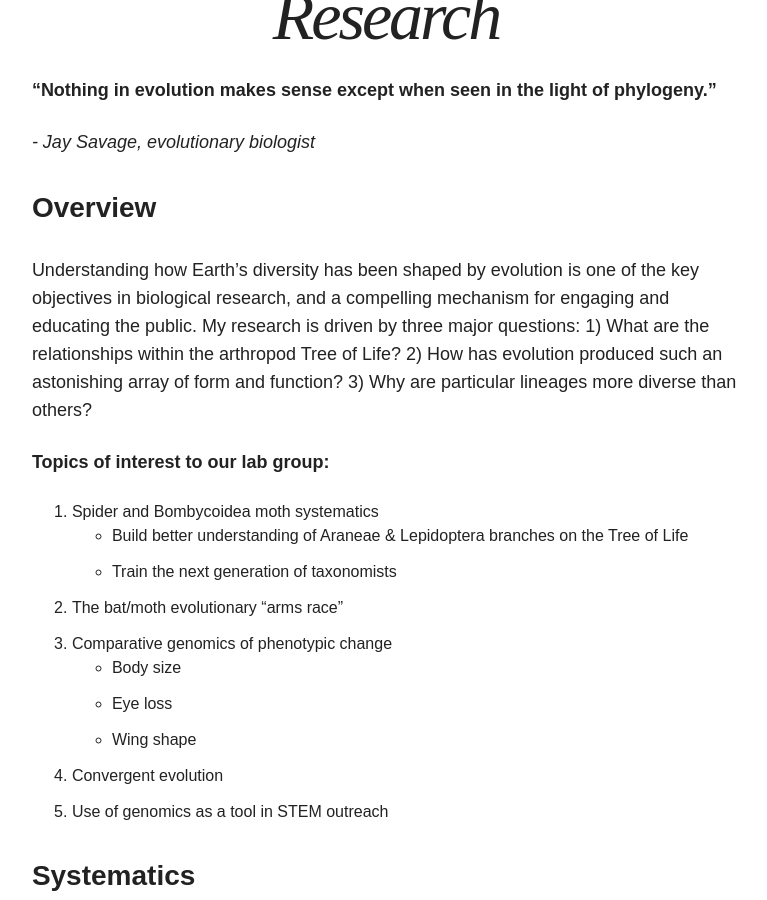
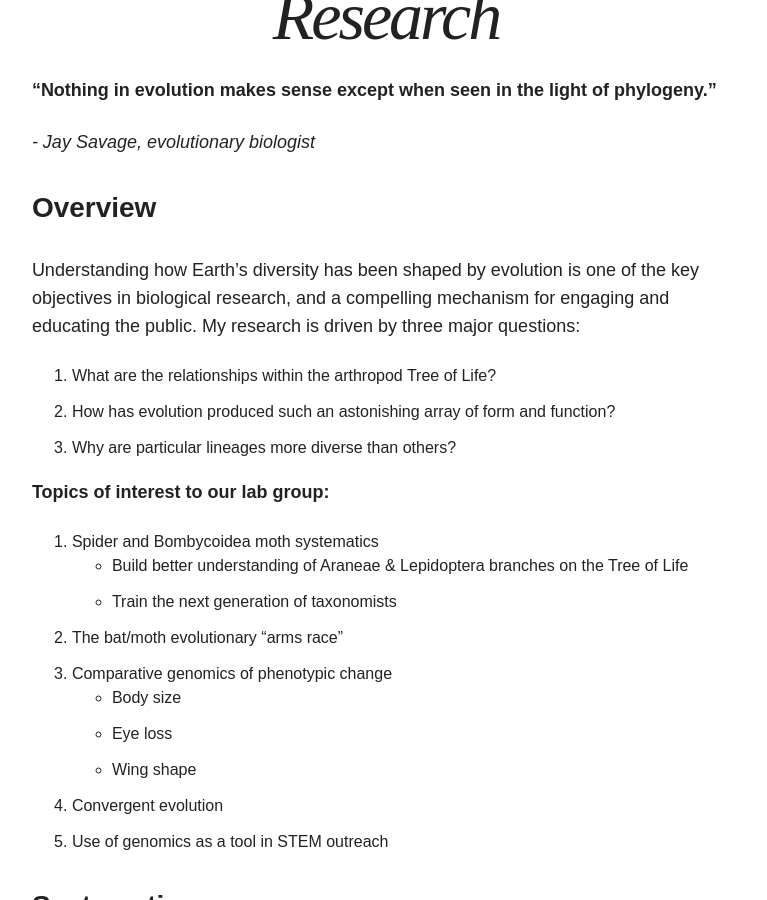
Before and after one commit to thehamiltonlab/thehamiltonlab.github.io, a Jekyll site: the page built from research/index.md, in a window 1280 px wide and 900 px high, scrolled down 675 px. Shown: the whole window, without its empty margins (254-1021 px from the left). Built offline with Jekyll 4.4.1, drawn with Linux system fonts in a browser that asks for light colours; nearby versions of some CDN libraries.

Commit message:
Update index.md

```diff
--- a/research/index.md
+++ b/research/index.md
@@ -14,9 +14,10 @@
 
 ### Overview
 Understanding how Earth's diversity has been shaped by evolution is one of the key objectives in biological research, and a compelling mechanism for engaging and educating the public. My research is driven by three major questions:
-1) What are the relationships within the arthropod Tree of Life?
-2) How has evolution produced such an astonishing array of form and function?
-3) Why are particular lineages more diverse than others?
+
+1. What are the relationships within the arthropod Tree of Life?
+2. How has evolution produced such an astonishing array of form and function?
+3. Why are particular lineages more diverse than others?
 
 
 **Topics of interest to our lab group:**
@@ -34,10 +35,9 @@
 
 ### Systematics
 Our research addresses a wide range of questions by investigating the evolutionary history of the Araneae (from alpha and beta taxonomy to macroevolutionary dynamics to species delimitation), with a focus predominantly on the Mygalomorphae, and in particular the Theraphosidae (tarantulas). We also work on Lepidoptera, predominantly the superfamily Bombycoidea, and in particular the Saturniidae (silkmoths).
-
 <figure>
 
-	<a href="{{ site.url }}/images/mygalomorph_phylo.jpg"><img src="{{ site.url }}/images/mygalomorph_phylo.jpg" alt="image" width="200" height="293.6"> </a>
+	<a href="{{ site.url }}/images/mygalomorph_phylo.jpg"><img src="{{ site.url }}/images/mygalomorph_phylo.jpg" alt="image" width="238.4" height="350"> </a>
 
 </figure>
 {: .pull-right}
@@ -45,13 +45,6 @@
 *Evolution and systematics of <i>Aphonopelma<i> -* <i>Aphonopelma<i> is a group where traditional morphological characters were generally ineffective at evaluating inter- and intraspecific variation, with the genus declared “one of the greatest known challenges to species delimitation in spiders”. The principal goal of this research was and is to formally resolve the species-level diversity by using an integrative approach that combined phylogenomics with morphological, geographic, and behavioral data to define species boundaries.
 
 *The Theraphosidae Tree of Life -* Future research will expand this systematic work throughout the family Theraphosidae (tarantulas), resolving relationships and attempting to explain how this family became one of the most diverse of all spiders.
-
-<figure>
-
-	<a href="{{ site.url }}/images/Fig1_moth_tree.jpg"><img src="{{ site.url }}/images/Fig1_moth_tree.jpg" alt="image" width="200" height="195.6"> </a>
-
-</figure>
-{: .pull-right}
 
 *The evolution of eye-loss in a genus of troglophilic tarantulas, <i>Hemirrhagus<i> -* One important aspect of this work will be my growing collaboration with researchers in Mexico – an incredibly diverse region with a large number of species that have been overlooked, under-sampled, and undescribed. A major focus of this collaborative endeavor will be to better understand the evolution of the blind, troglophilic tarantula species of Mexico – the only place where this is known to occur.
 
@@ -79,6 +72,14 @@
 
 With an estimated 140,000 described species, an enormous array of wing shapes and body sizes exist across Lepidoptera. However, until recently few studies investigated the drivers of this spectacular morphological diversity. A major hypothesis I am working to answer is whether differences in moth wing shape and body size are associated with their primary nocturnal predators – bats, and if these trait differences relate to clade diversity. With their suite of anti-predator strategies (i.e., ears keen to a bat's ultrasonic echolocation, acrobatic evasive flight, and specialized morphology to aid in defensive flight and escape mechanisms – e.g., hindwing tails and ultrasound-producing organs that "jam" bat biosonar), moths in the superfamily Bombycoidea are an ideal system to test evolutionary hypotheses concerning the historical path of anti-bat traits.
 Future genomic research will continue gathering the data needed to: 1) test whether there are correlated changes between anti-bat strategies and increasing/decreasing rates of speciation or extinction; and 2) decipher the functional genomics of wing shape and body size. Future behavioral work will continue growing our bat/moth behavioral interaction datasets needed to test for and quantify the selective advantage of putative anti-bat traits.
+
+
+<figure>
+
+	<a href="{{ site.url }}/images/Fig1_moth_tree.jpg"><img src="{{ site.url }}/images/Fig1_moth_tree.jpg" alt="image" width="200" height="195.6"> </a>
+
+</figure>
+{: .pull-right}
 
 
 ### Convergent Evolution
```
